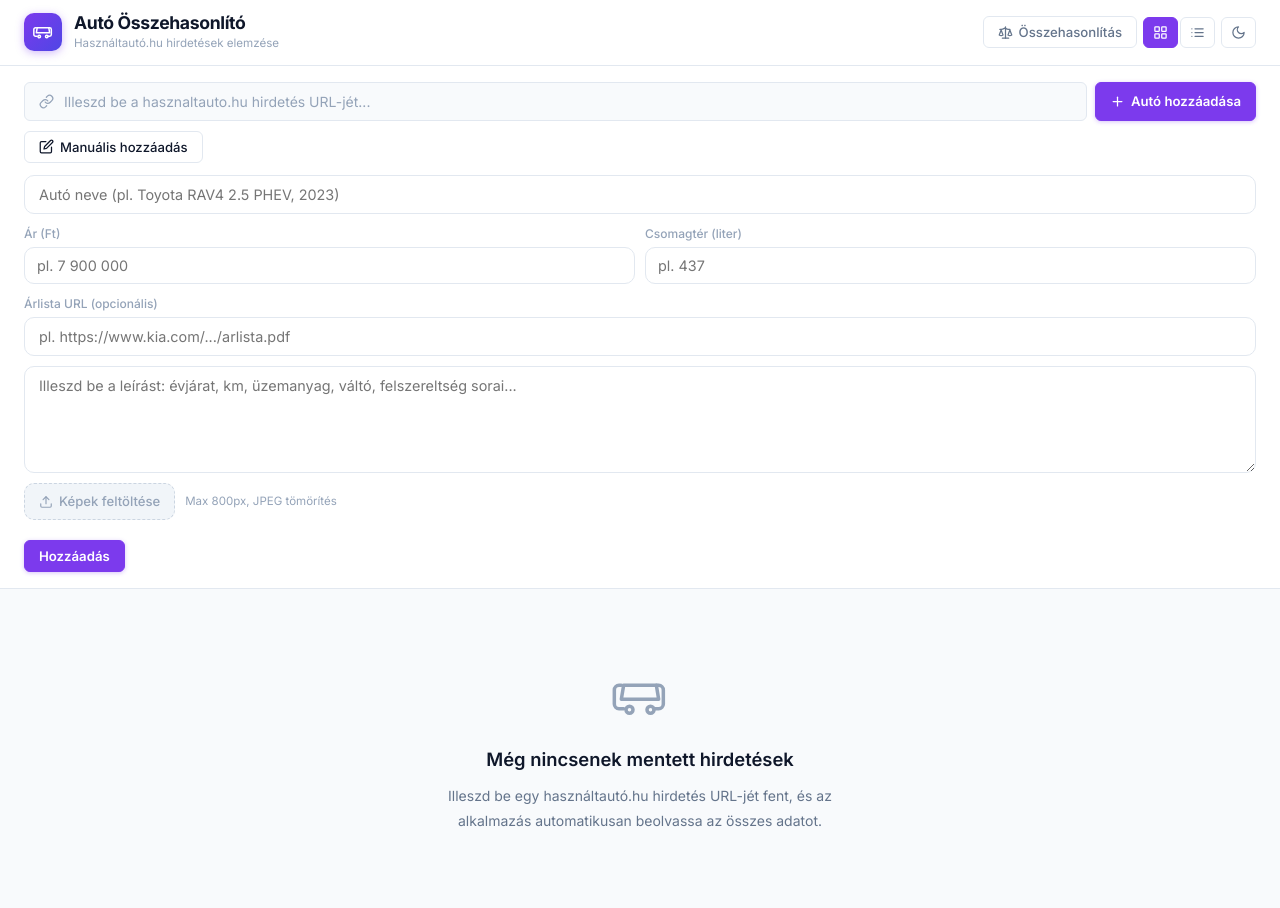
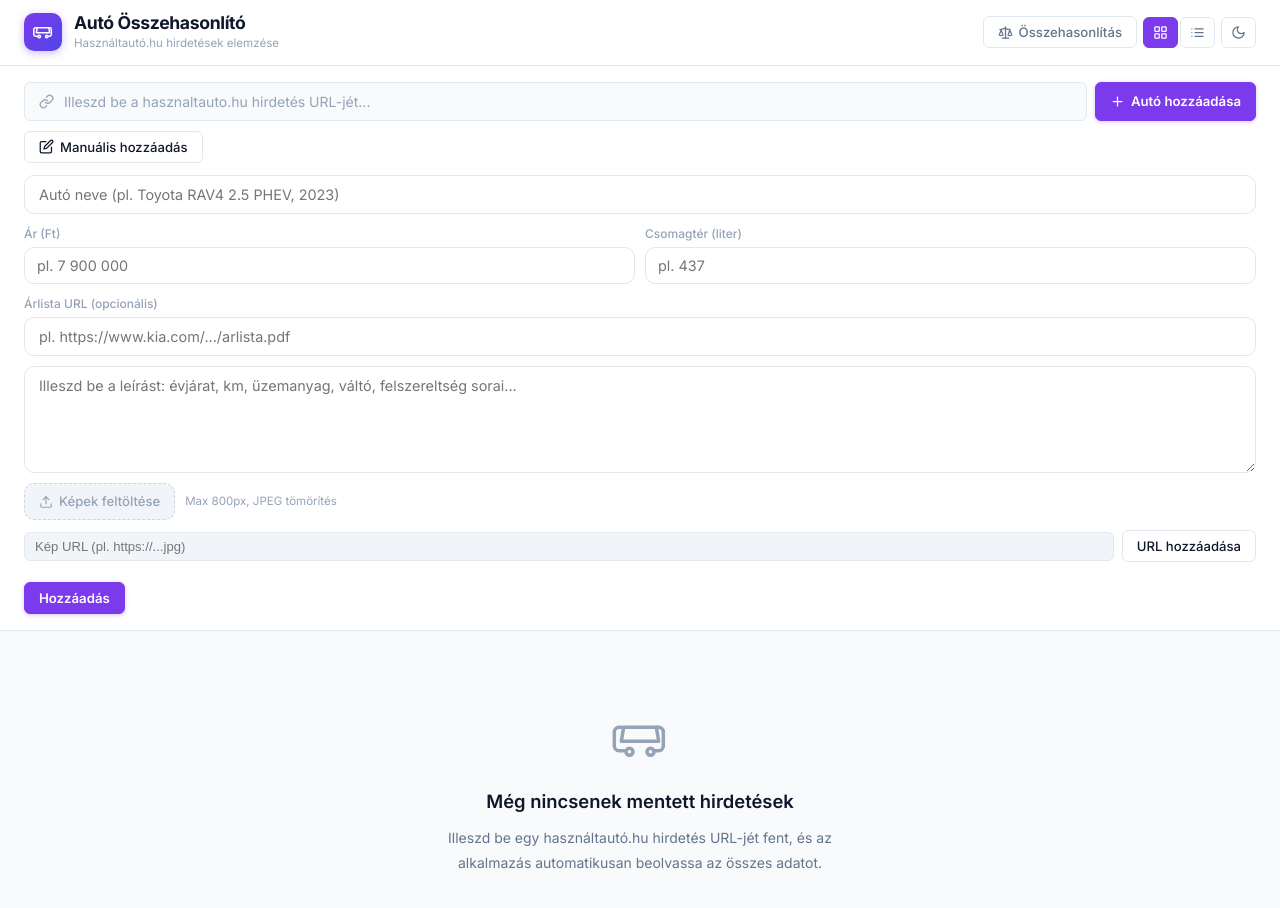
Before and after one commit to Csancus/car-buy-site, a website: page index.html in a window 1280 px wide. Both pictures are taken after a click on the button "Manuális hozzáadás". Drawn offline with nearby package versions, Linux system fonts and the light colour scheme; no server answers.

Commit message:
Add image URL input to manual car form
Co-Authored-By: Claude Sonnet 4.6 <noreply@anthropic.com>

```diff
--- a/assets/app.js
+++ b/assets/app.js
@@ -2071,6 +2071,20 @@ async function init() {
     e.target.value = '';
   });
 
+  // Image URL add for manual form
+  document.getElementById('btnManualImageUrl').addEventListener('click', () => {
+    const input = document.getElementById('manualImageUrl');
+    const url = input.value.trim();
+    if (!url) return;
+    try { new URL(url); } catch { return; }
+    manualImageDataUrls.push(url);
+    renderManualImgPreview();
+    input.value = '';
+  });
+  document.getElementById('manualImageUrl').addEventListener('keydown', (e) => {
+    if (e.key === 'Enter') document.getElementById('btnManualImageUrl').click();
+  });
+
   // Compare toggle
   document.getElementById('btnCompare').addEventListener('click', () => {
     const section = document.getElementById('compareSection');
--- a/assets/style.css
+++ b/assets/style.css
@@ -1821,6 +1821,22 @@ body {
 .manual-img-upload-btn .ic { width: 14px; height: 14px; }
 .manual-img-hint { font-size: 0.72rem; color: var(--text-dim); }
 
+.manual-img-url-row {
+  display: flex;
+  gap: 8px;
+  align-items: center;
+}
+.manual-img-url-input {
+  flex: 1;
+  padding: 6px 10px;
+  border: 1px solid var(--border);
+  border-radius: 6px;
+  background: var(--bg-elevated);
+  color: var(--text);
+  font-size: 0.82rem;
+}
+.manual-img-url-input:focus { outline: none; border-color: var(--primary); }
+
 .manual-img-preview {
   display: flex;
   flex-wrap: wrap;
--- a/index.html
+++ b/index.html
@@ -92,6 +92,10 @@
           </label>
           <input type="file" id="manualImages" multiple accept="image/*" style="display:none" />
           <span class="manual-img-hint">Max 800px, JPEG tömörítés</span>
+        </div>
+        <div class="manual-img-url-row">
+          <input type="url" id="manualImageUrl" class="manual-img-url-input" placeholder="Kép URL (pl. https://...jpg)" autocomplete="off" />
+          <button id="btnManualImageUrl" class="btn btn-secondary btn-sm" type="button">URL hozzáadása</button>
         </div>
         <div id="manualImgPreview" class="manual-img-preview"></div>
         <div class="manual-form-actions">
```
